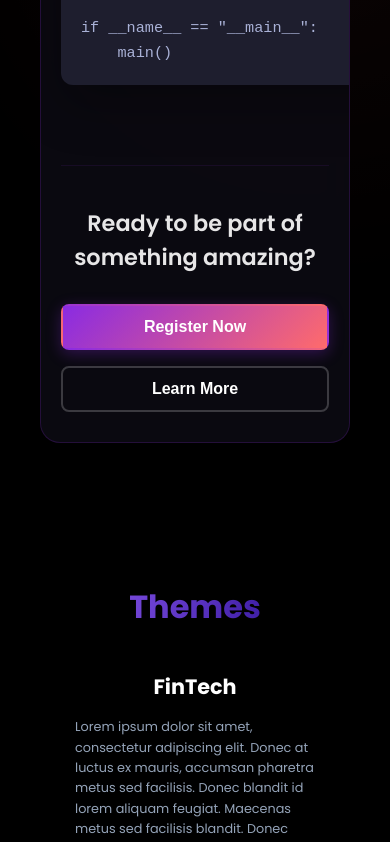
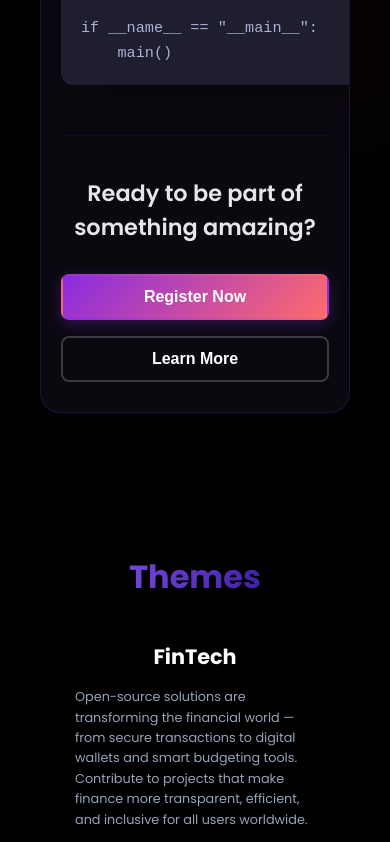
Before and after one commit to ssyy21/Open-Source-Week-2025, a React (Create React App) app: page / in a window 390 px wide. Shown: the part 2640-3482 px from the top of the page. Built offline with nearby package versions, Linux system fonts and the light colour scheme.

Commit message:
Updated About and Themes sections with improved layout, color palette, and responsive design

```diff
--- a/src/components/Themes.jsx
+++ b/src/components/Themes.jsx
@@ -5,23 +5,23 @@ const Themes=()=>{
   const themeData=[
     {
       title: 'FinTech',
-      description: "Lorem ipsum dolor sit amet, consectetur adipiscing elit. Donec at luctus ex mauris, accumsan pharetra metus sed facilisis. Donec blandit id lorem aliquam feugiat. Maecenas metus sed facilisis blandit. Donec ipsum dapibus nunc.",
+      description: "Open-source solutions are transforming the financial world — from secure transactions to digital wallets and smart budgeting tools. Contribute to projects that make finance more transparent, efficient, and inclusive for all users worldwide.",
     },
     {
       title: 'Healthcare',
-      description: 'Lorem ipsum dolor sit amet, consectetur adipiscing elit. Donec at luctus ex mauris, accumsan pharetra metus sed facilisis. Donec blandit id lorem aliquam feugiat. Maecenas metus sed facilisis blandit. Donec ipsum dapibus nunc.',
+      description: 'Technology-driven health innovation saves lives. Work on open-source platforms that enhance medical accessibility, patient data privacy, telemedicine, and AI-based diagnostics to create a healthier and more connected world.',
     },
     {
       title: 'AR/VR',
-      description: 'Lorem ipsum dolor sit amet, consectetur adipiscing elit. Donec at luctus ex mauris, accumsan pharetra metus sed facilisis. Donec blandit id lorem aliquam feugiat. Maecenas metus sed facilisis blandit. Donec ipsum dapibus nunc.',
+      description: 'Step into the future of immersive experiences! Develop open-source AR/VR applications that empower education, gaming, and real-world simulations, making technology more interactive, engaging, and inclusive for everyone.',
     },
     {
       title: 'AI',
-      description: 'Lorem ipsum dolor sit amet, consectetur adipiscing elit. Donec at luctus ex mauris, accumsan pharetra metus sed facilisis. Donec blandit id lorem aliquam feugiat. Maecenas metus sed facilisis blandit. Donec ipsum dapibus nunc.',
+      description: 'Artificial Intelligence lies at the heart of innovation. Build models, frameworks, and open datasets that help solve real-world challenges — from automation and language models to sustainability and social good applications.',
     },
     {
       title: 'Open Innovation',
-      description: 'Lorem ipsum dolor sit amet, consectetur adipiscing elit. Donec at luctus ex mauris, accumsan pharetra metus sed facilisis. Donec blandit id lorem aliquam feugiat. Maecenas metus sed facilisis blandit. Donec ipsum dapibus nunc.',
+      description: 'Collaborate, experiment, and reimagine technology through open-source collaboration. Build solutions that merge creativity and impact — bridging communities, ideas, and technology to foster inclusive global development.',
     },
   ];
   return(
--- a/src/styles/About.css
+++ b/src/styles/About.css
@@ -239,7 +239,7 @@
 /* CTA Section */
 .cta-section {
   text-align: center;
-  margin-top: 60px;
+  margin-top: 30px;
   padding-top: 40px;
   border-top: 1px solid rgba(138, 43, 226, 0.1);
 }
--- a/src/styles/Themes.css
+++ b/src/styles/Themes.css
@@ -1,6 +1,8 @@
 .themes {
+  margin-top: 0px !important;
   min-height: 100vh;
-  padding: 100px 20px;
+  padding: 40px 20px;
+
   background: #000;
   position: relative;
 }
```
